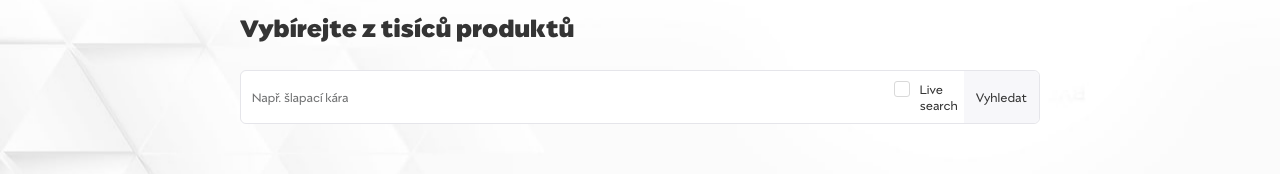
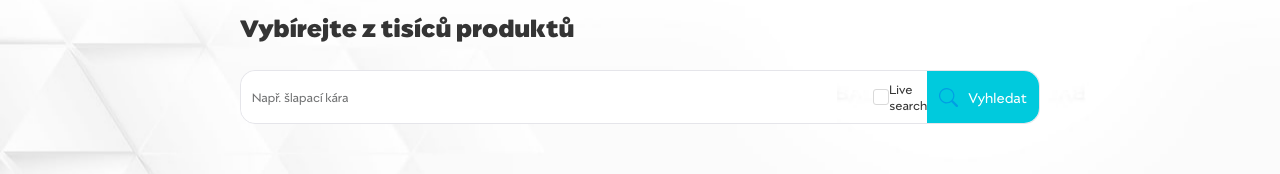
Before and after one commit to OndrejBurval/vite-react-srovnavac, a React (Vite) app: page / in a window 1280 px wide. Shown: the part 120-294 px from the top of the page. Built offline with nearby package versions, Linux system fonts and the light colour scheme; no server answers.

Commit message:
ladění searche

```diff
--- a/src/components/SearchBar.jsx
+++ b/src/components/SearchBar.jsx
@@ -1,5 +1,7 @@
 import { InputGroup, Input, Checkbox } from "rsuite";
-import {useRef} from "react";
+import { useRef } from "react";
+import styled from "styled-components";
+import {Search} from "react-bootstrap-icons";
 
 export default function SearchBar({setSearch, setLiveSearch, liveSearch}){
 
@@ -8,32 +10,76 @@ export default function SearchBar({setSearch, setLiveSearch, liveSearch}){
 
     const inputSearch = useRef()
 
-    const styles = {
-        maxWidth: "800px",
-        marginInline: "auto",
-        paddingBlock: "50px"
-    }
 
     const onChange = () => {
         setSearch(inputSearch.current.value)
     }
 
     return(
-        <div className="searchBar" style={styles}>
+        <Wrapper>
             <h2>
                 Vybírejte z tisíců produktů
             </h2>
             <form className="searchForm">
                 <InputGroup>
                     <Input type="text" name="search" ref={ inputSearch } placeholder="Např. šlapací kára" defaultValue={ defaultValue } onChange={ onChange } />
-                    <Checkbox onChange={ event => setLiveSearch(oldValue => !oldValue) } defaultChecked={ liveSearch }>
+                    <Checkbox onChange={ () => setLiveSearch(oldValue => !oldValue) } defaultChecked={ liveSearch }>
                         Live search
                     </Checkbox>
-                    <InputGroup.Button type="submit">
+                    <InputGroup.Button type="submit" appearance="secondary">
+                        <Search size={ 19 } color="#009fe3" />
                         Vyhledat
                     </InputGroup.Button>
                 </InputGroup>
             </form>
-        </div>
+        </Wrapper>
     )
 }
+
+const Wrapper = styled.div`
+  max-width: 800px;
+  margin-inline: auto;
+  padding-block: 50px;
+
+  form, .rs-input-group{
+    border-radius: 15px !important;
+  }
+
+
+  input{
+    border-top-left-radius: 15px !important;
+    border-bottom-left-radius: 15px !important;
+  }
+
+  .rs-checkbox-checker label{
+    span{
+      position: relative;
+      top: 0;
+      left: 0;
+    }
+    display: grid;
+    grid-auto-flow: column;
+    place-items: center;
+  }
+
+  button{
+    border-top-right-radius: 15px !important;
+    border-bottom-right-radius: 15px !important;
+    background: #00cadd;
+    color: white;
+    font-size: 1rem;
+
+    svg{
+      transition: .3s;
+      margin-right: 10px;
+    }
+
+    &:hover{
+      background: #00a1e3;
+
+      svg{
+        fill: white !important;
+      }
+    }
+  }
+`
```
